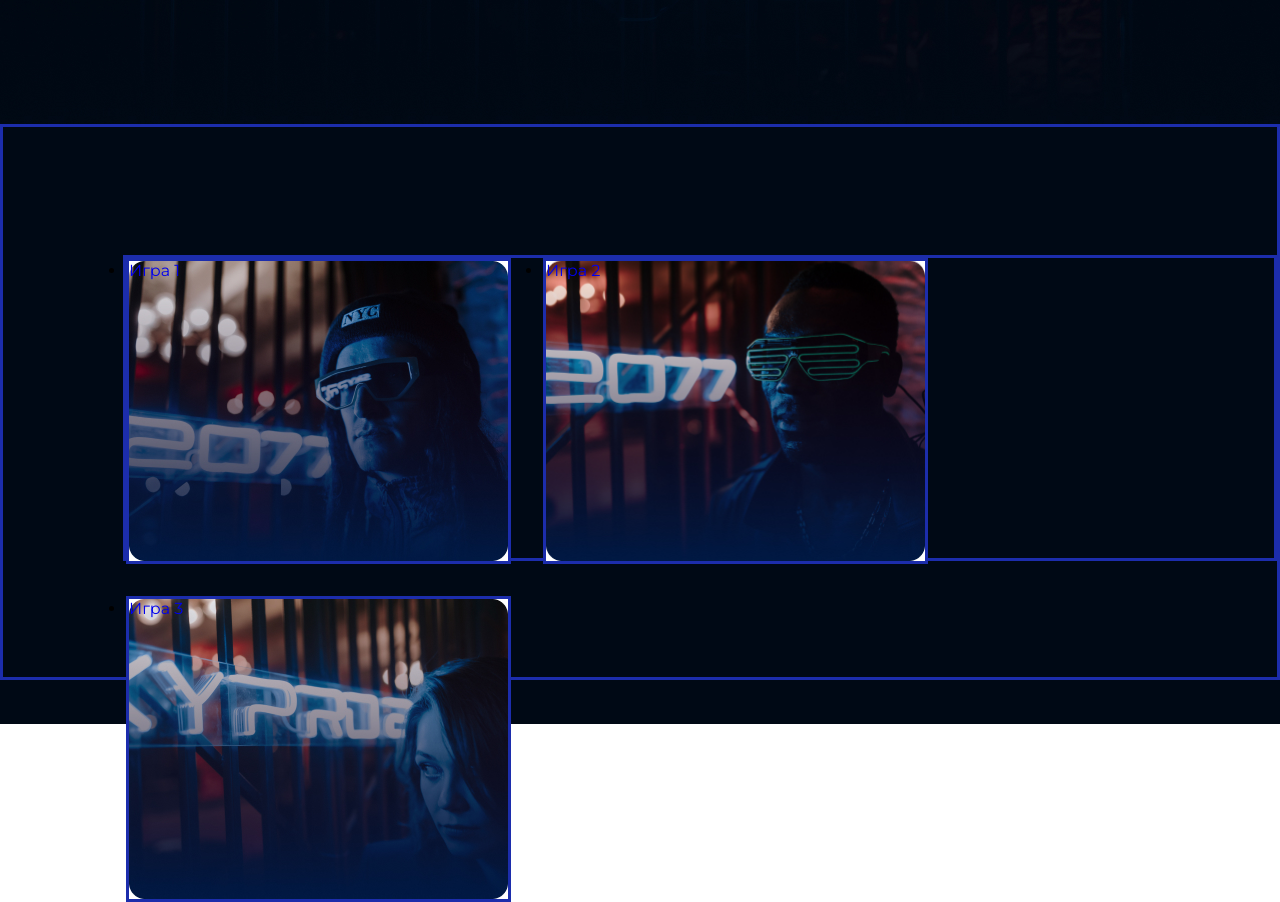
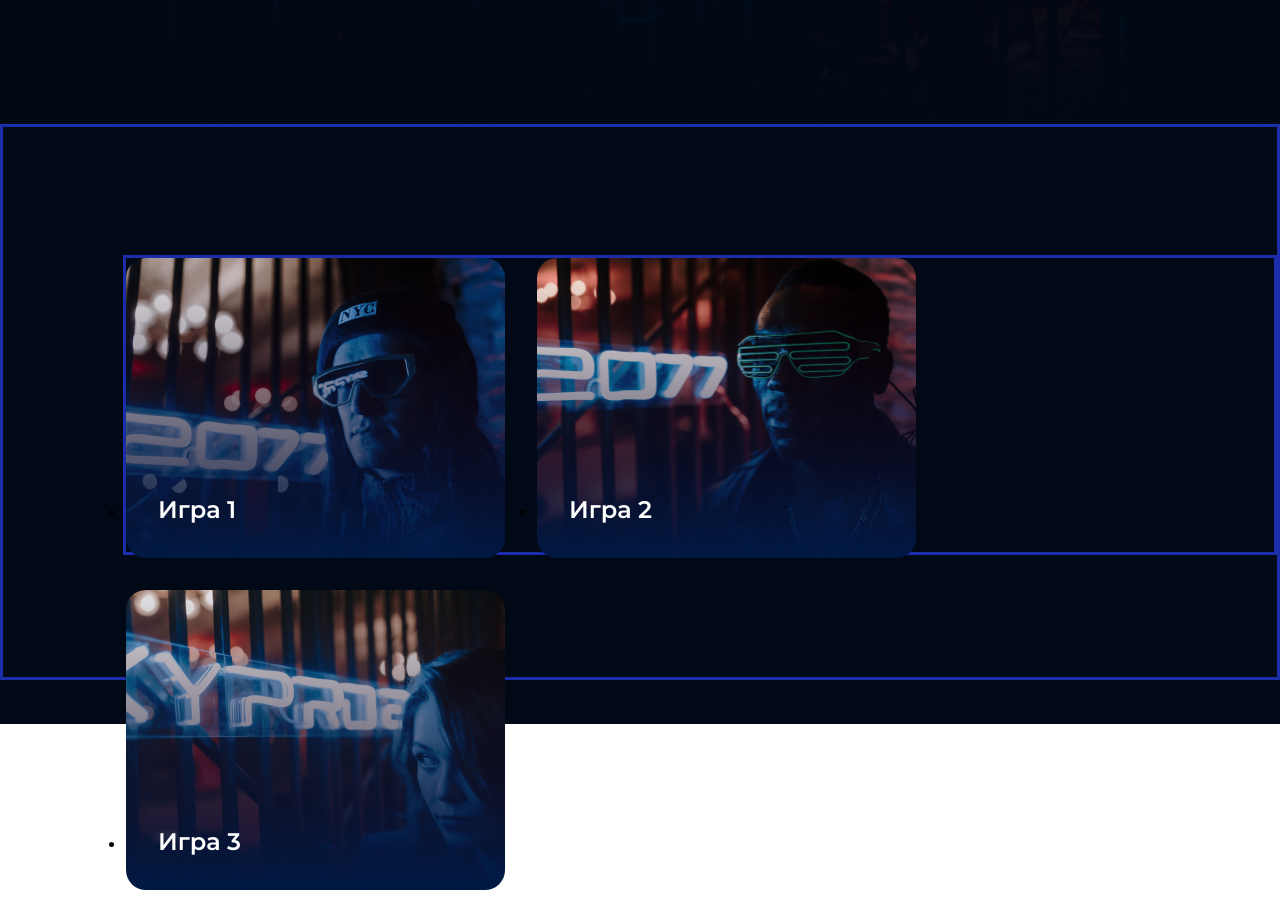
Before and after one commit to Eteryk1983/HW1, a plain HTML site: page index.html in a window 1280 px wide. Shown: the part 900-1802 px from the top of the page. Drawn offline with Linux system fonts and the light colour scheme.

Commit message:
Change index css

```diff
--- a/index.html
+++ b/index.html
@@ -24,13 +24,13 @@
         <section class="game-section">
 <ul class="game-list">
     <li class="game-list_item">
-        <a class="game-list_link--1" href="#">Игра 1</a>
+        <a class="game-list_link game-list_link--1" href="#">Игра 1</a>
     </li>
     <li class="game-list_item">
-        <a class="game-list_link--2" href="#">Игра 2</a>
+        <a class="game-list_link game-list_link--2" href="#">Игра 2</a>
     </li>
     <li class="game-list_item">
-     <a class="game-list_link--3" href="#">Игра 3</a>
+     <a class="game-list_link game-list_link--3" href="#">Игра 3</a>
     </li>
 </ul>
         </section>
--- a/style.css
+++ b/style.css
@@ -1,6 +1,7 @@
 * {
     margin: 0;
     padding: 0;
+    box-sizing: border-box;
 }
  a {
     text-decoration: none;
@@ -97,35 +98,32 @@ gap: 32px;
 margin-top: 128px;
 margin-left: 120px;
    }
+   .game-list_link{
+    background-position: center;
+    background-repeat: no-repeat;
+    background-size: cover;
+    height: 300px;
+    display: flex;
+    flex-direction: column;
+    justify-content: flex-end;
+    width: 379px;
+    border-radius: 20px;
+    color: #fff;
+    font-weight: 600;
+    font-size: 24px;
+    line-height: 32px;
+    padding: 32px;
+   }
 
    .game-list_link--1 {
     background-image: url(img/Rectangle\ 6game1.jpg);
-    background-position: center;
-    background-repeat: no-repeat;
-    background-size: cover;
-    border: 3px solid #1c2dac;
-    height: 300px;
-    display: block;
-    width: 379px;
 
    }
    .game-list_link--2 {
     background-image: url(img/Rectangle\ 7game2.jpg);
-    background-position: center;
-    background-repeat: no-repeat;
-    background-size: cover;
-    border: 3px solid #1c2dac;
-    height: 300px;
-    display: block;
-    width: 379px;
+
    }
     .game-list_link--3 {
         background-image: url(img/Rectangle\ 8game3.jpg);
-        background-position: center;
-        background-repeat: no-repeat;
-        background-size: cover;
-        border: 3px solid #1c2dac;
-        height: 300px;
-        display: block;
-        width: 379px;
+
     }
```
